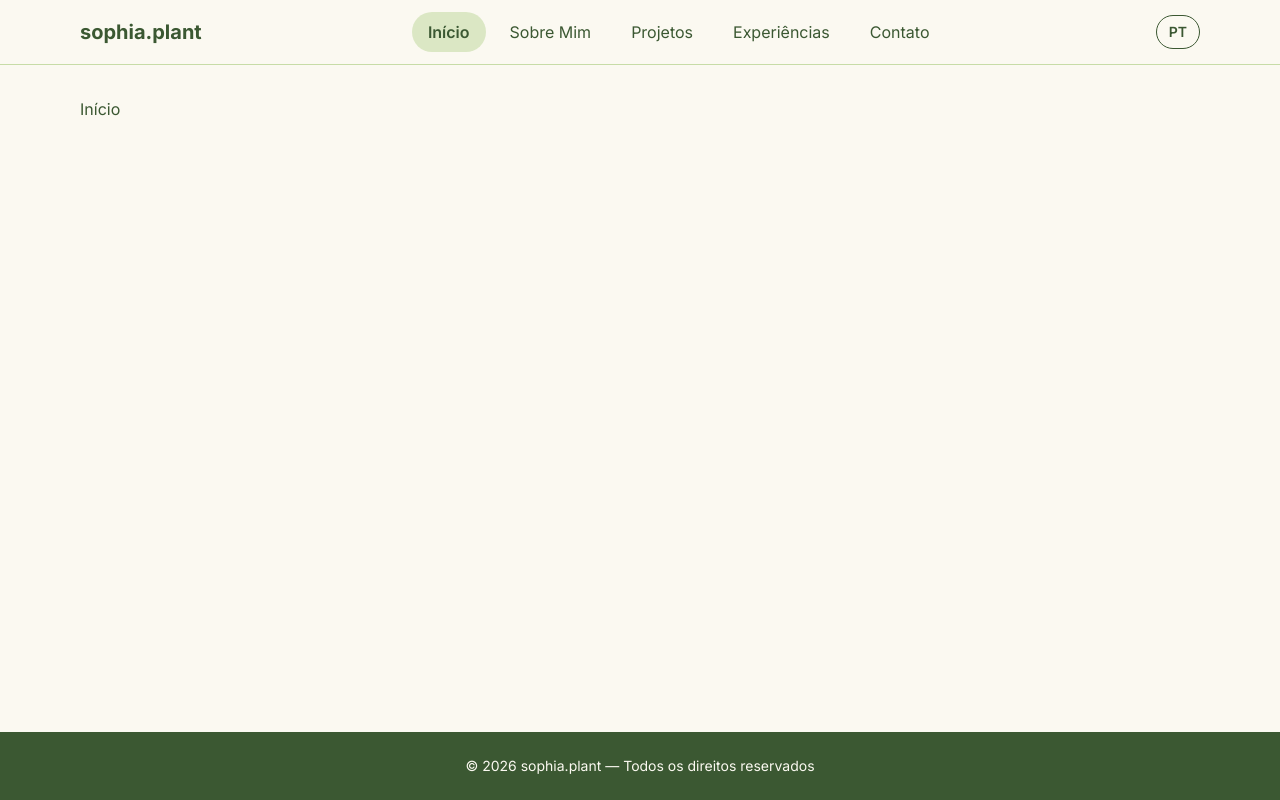
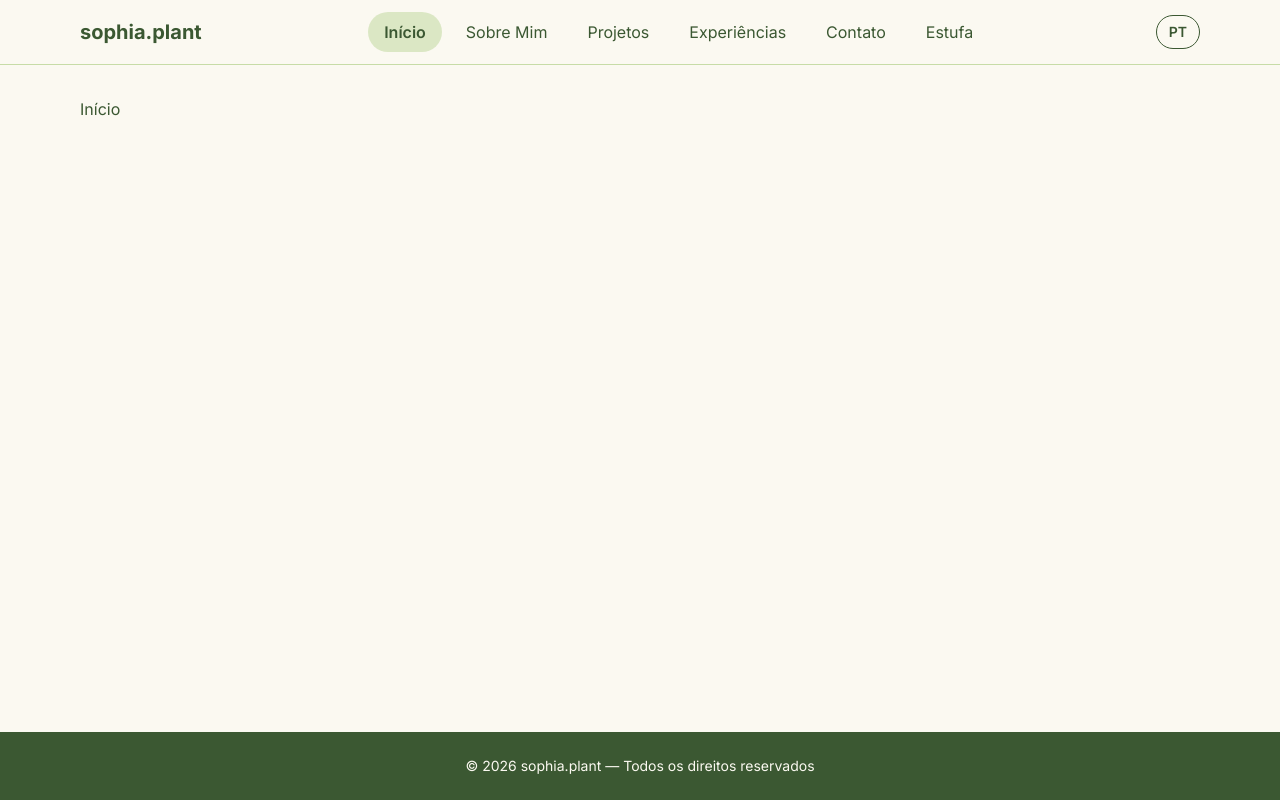
Before and after one commit to sophiaferreira1a/sophia.plant, a React (Vite) app in the folder sophia-plant/: page / in a window 1280 px wide. Built offline with nearby package versions, Linux system fonts and the light colour scheme.

Commit message:
feat(layout): adiciona página "estufa" à navegação

```diff
--- a/sophia-plant/src/i18n/en.js
+++ b/sophia-plant/src/i18n/en.js
@@ -6,6 +6,7 @@ const en = {
         experiences: "Experiences",
         contact: "Contact",
         home: "Home",
+        greenhouse: "Greenhouse",
     },
     projects: {
         title: "Project's Garden",
--- a/sophia-plant/src/i18n/pt.js
+++ b/sophia-plant/src/i18n/pt.js
@@ -7,6 +7,7 @@ const pt = {
         experiences: "Experiências",
         contact: "Contato",
         home: "Início",
+        greenhouse: "Estufa",
     },
     projects: {
         title: "Jardim de projetos",
--- a/sophia-plant/src/layouts/Header.jsx
+++ b/sophia-plant/src/layouts/Header.jsx
@@ -10,6 +10,7 @@ const links = [ /*dados do menu de renderização. (Pra mudar um texto do menu,
     {to: "/projetos", key: "menu.projects"},
     {to: "/experiencias", key: "menu.experiences"},
     {to: "/contato", key: "menu.contact"},
+    {to: "/estufa", key: "menu.greenhouse"},
 
 ];
 
```
